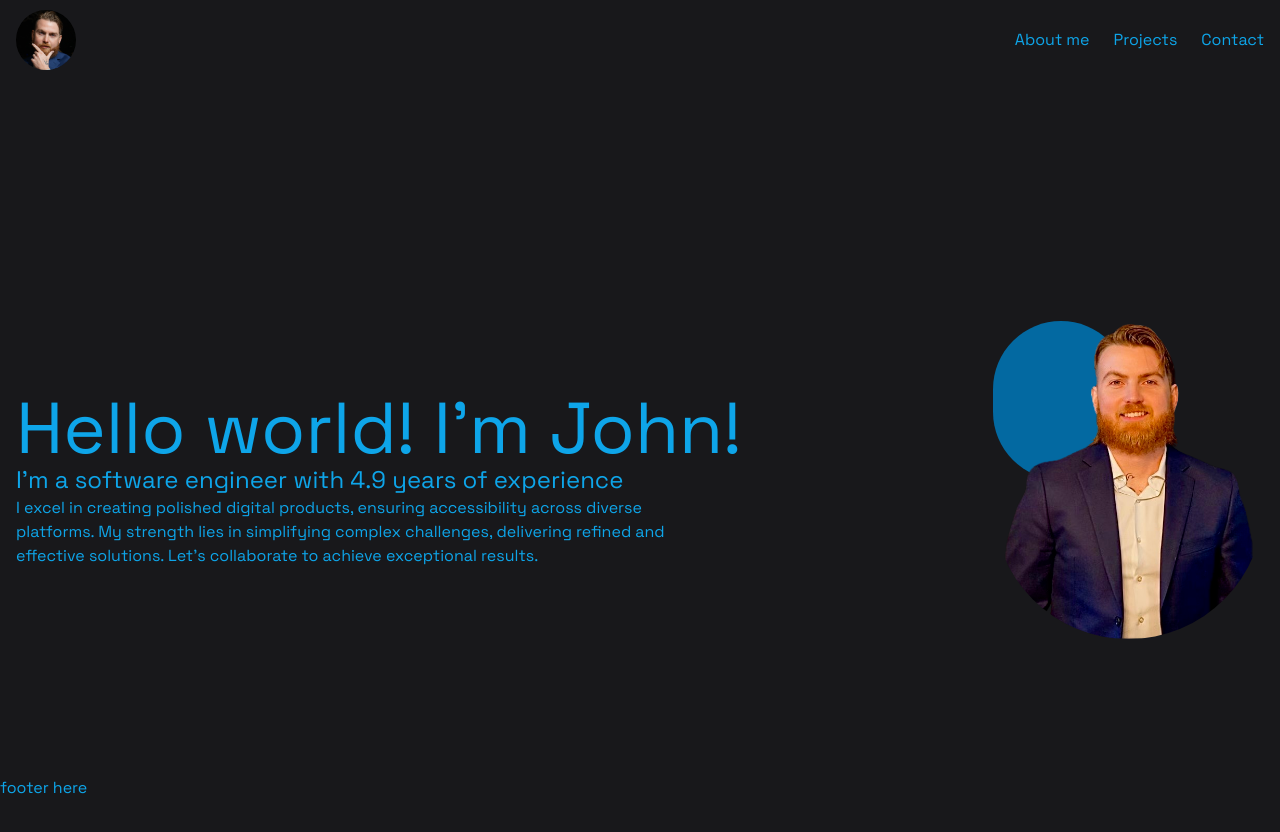
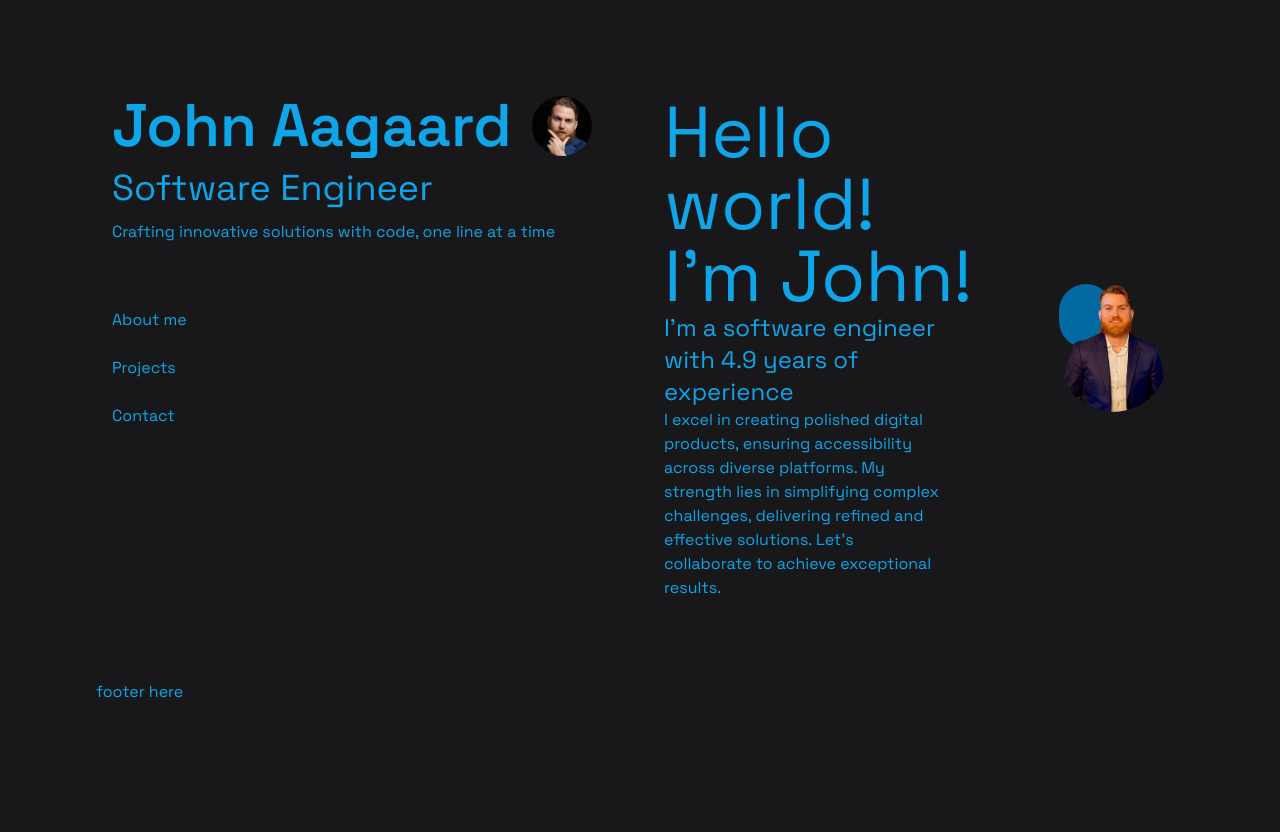
Before and after one commit to surajshivkumar/nextjs-portfolio-suraj, a Next.js app: page / in a window 1280 px wide. Shown: the top 832 px of the page. After the commit the page ends 800 px from the top, so only its background shows below. Built offline with nearby package versions, Linux system fonts and the light colour scheme.

Commit message:
small push

```diff
--- a/app/components/navigation/index.tsx
+++ b/app/components/navigation/index.tsx
@@ -1,7 +1,6 @@
 "use client";
 import { useState } from "react";
 import Navbar from "./navbar";
-import Sidebar from "./sidebar";
 
 const Navigation = () => {
   const [isOpen, setIsOpen] = useState(false);
@@ -10,7 +9,6 @@ const Navigation = () => {
   };
   return (
     <div>
-      <Sidebar isOpen={isOpen} toggle={toggle} />
       <Navbar toggle={toggle} />
     </div>
   );
--- a/app/components/navigation/navbar/Logo.tsx
+++ b/app/components/navigation/navbar/Logo.tsx
@@ -36,7 +36,7 @@ const Logo = () => {
   return (
     <>
       <Link href="/" style={{ display: showButton ? 'none' : 'block' }}>
-        <div className="group h-[60px] w-[60px] [perspective:1000px]">
+        <div className="group h-[60px] w-[60px] [perspective:1000px] flex flex-row">
           <div className="h-[60px] w-[60px] rounded-full transition-all duration-500 [transform-style:preserve-3d] group-hover:[transform:rotateY(180deg)]">
             <div className="absolute inset-0">
               <Image
--- a/app/components/navigation/navbar/index.tsx
+++ b/app/components/navigation/navbar/index.tsx
@@ -1,13 +1,18 @@
-import Link from "next/link";
-import Logo from "./Logo";
-const Navbar =  ({ toggle }: { toggle: () => void }) => {
+import Link from 'next/link'
+import Logo from './Logo'
+const Navbar = ({ toggle }: { toggle: () => void }) => {
   return (
     <>
-      <div className="w-full h-20 bg-zinc-900 sticky top-0">
+      <div className="w-full h-20sticky top-0 text-sky-500">
         <div className="container mx-auto px-4 h-full">
-          <div className="flex justify-between items-center h-full">
-            <Logo />
-            <ul className="hidden md:flex gap-x-6 text-white">
+          <div className="flex flex-col h-full">
+            <div className="flex flex-row items-center gap-x-5">
+              <h1 className=" text-6xl font-semibold">John Aagaard</h1>
+              <Logo />
+            </div>
+            <h2 className="text-4xl mt-3 font-normal">Software Engineer</h2>
+            <p className="mt-3">Crafting innovative solutions with code, one line at a time</p>
+            <ul className="hidden md:flex flex-col mt-16 gap-y-6 text-white">
               <li>
                 <Link href="/about">
                   <p className="text-sky-500 font-sans">About me</p>
@@ -15,12 +20,12 @@ const Navbar =  ({ toggle }: { toggle: () => void }) => {
               </li>
               <li>
                 <Link href="/projects">
-                  <p  className="text-sky-500">Projects</p>
+                  <p className="text-sky-500">Projects</p>
                 </Link>
               </li>
               <li>
                 <Link href="/contact">
-                  <p  className="text-sky-500">Contact</p>
+                  <p className="text-sky-500">Contact</p>
                 </Link>
               </li>
             </ul>
@@ -28,7 +33,7 @@ const Navbar =  ({ toggle }: { toggle: () => void }) => {
         </div>
       </div>
     </>
-  );
-};
+  )
+}
 
 export default Navbar
--- a/app/components/navigation/sidebar/index.tsx
+++ /dev/null
@@ -1,45 +0,0 @@
-import Link from "next/link";
-
-const Sidebar = ({
-  isOpen,
-  toggle,
-}: {
-  isOpen: boolean;
-  toggle: () => void;
-}): JSX.Element => {
-  return (
-    <>
-      <div
-        className="sidebar-container fixed w-full h-full overflow-hidden justify-center bg-white grid pt-[120px] left-0 z-10"
-        style={{
-          opacity: `${isOpen ? "1" : "0"}`,
-          top: ` ${isOpen ? "0" : "-100%"}`,
-        }}
-      >
-        <button className="absolute right-0 p-5" onClick={toggle}>
-        {/* Close icon */}
-          <svg xmlns="http://www.w3.org/2000/svg" width="48" height="48" viewBox="0 0 24 24">
-            <path
-              fill="currentColor"
-              d="M19 6.41L17.59 5L12 10.59L6.41 5L5 6.41L10.59 12L5 17.59L6.41 19L12 13.41L17.59 19L19 17.59L13.41 12L19 6.41Z"
-            />
-          </svg>
-        </button>
-
-        <ul className="sidebar-nav text-center leading-relaxed text-xl">
-          <li>
-            <Link href="/about" onClick={toggle}><p>About Me</p></Link>
-          </li>
-          <li>
-            <Link href="/projects" onClick={toggle}><p>Projects</p></Link>
-          </li>
-          <li>
-            <Link href="/contact" onClick={toggle}><p>Contact</p></Link>
-          </li>
-        </ul>
-      </div>
-    </>
-  );
-};
-
-export default Sidebar;
--- a/app/layout.tsx
+++ b/app/layout.tsx
@@ -1,7 +1,5 @@
 import type { Metadata } from 'next'
 import { Space_Grotesk } from 'next/font/google'
-import Footer from './components/footer'
-import Navigation from './components/navigation'
 import './globals.css'
 
 const spaceGrotesk = Space_Grotesk({
@@ -22,10 +20,8 @@ export default function RootLayout({
 }>) {
   return (
     <html lang="en" className={spaceGrotesk.className}>
-      <body className="bg-zinc-900 w-full h-screen">
-        <Navigation />
+      <body className="bg-zinc-900 w-full h-screen mx-auto">
         {children}
-        <Footer />
       </body>
     </html>
   )
--- a/app/page.tsx
+++ b/app/page.tsx
@@ -2,6 +2,8 @@
 
 import useMousePosition from '@/hooks/useMousePosition'
 import Image from 'next/image'
+import Footer from './components/footer'
+import Navigation from './components/navigation'
 
 export default function Home() {
   const { x, y } = useMousePosition()
@@ -13,12 +15,20 @@ export default function Home() {
   const formattedExperience = yearsOfExp.toFixed(1)
 
   const gradientStyle = {
-    backgroundImage: `radial-gradient(circle farthest-side at ${x}px ${y}px, rgba(30, 58, 138, 0.3) 0%, transparent 25%)`,
+    background: `radial-gradient(800px at ${x}px ${y}px, rgba(30, 58, 138, 0.3) 0%, transparent 25%)`,
   }
 
   return (
-    <div style={gradientStyle} className='h-[100%] flex items-center z-99'>
-      <div className="px-4 container mx-auto text-sky-500">
+    <>
+      <div className="pointer-events-none absolute inset-0" style={gradientStyle}></div>
+      <div
+        className="h-[100%] grid grid-cols-2 gap-4 px-24 mx-auto max-w-[1280px] "
+      >
+        <header className="h-[100%] flex flex-col justify-between py-24">
+          <Navigation />
+          <Footer />
+        </header>
+        <div className="px-4 container text-sky-500 py-24">
           <div className="flex flex-row align-items justify-between items-center">
             <div className="">
               <h1 className="text-7xl w-[80%]">Hello world! I&apos;m John!</h1>
@@ -30,7 +40,8 @@ export default function Home() {
                 I excel in creating polished digital products, ensuring
                 accessibility across diverse platforms. My strength lies in
                 simplifying complex challenges, delivering refined and effective
-              solutions. Let&apos;s collaborate to achieve exceptional results.
+                solutions. Let&apos;s collaborate to achieve exceptional
+                results.
               </p>
             </div>
             <div className="relative">
@@ -47,5 +58,6 @@ export default function Home() {
           </div>
         </div>
       </div>
+    </>
   )
 }
```
Lines whose indentation alone changed are shown as unchanged.
